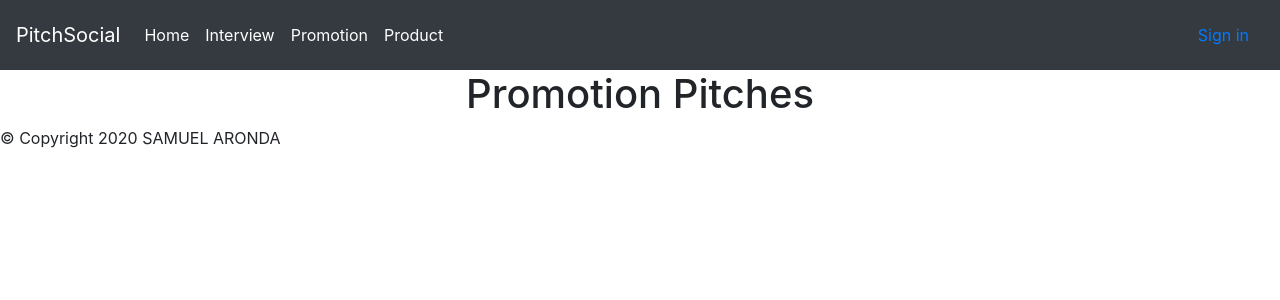
After one commit to arondasamuel123/PitchApp, a Flask app: page /interviews in a window 1280 px wide. The commit adds this page. Shown: the top 300 px of the page. Run offline with Flask 2, Linux system fonts and the light colour scheme; data that the repository does not hold is empty; some libraries are stand-ins or nearby versions.

Commit message:
Added templates for the categories Interview, Product and Promotion as well as their routes

```diff
--- a/app/main/views.py
+++ b/app/main/views.py
@@ -60,3 +60,22 @@ def update_pic(id):
         user.profile_image = path
         db.session.commit()
     return redirect(url_for('main.user_profile', id= id))
+
+@main.route('/promotions')
+def get_promotions():
+    promotion_pitches = Pitch.query.filter_by(category='Promotion-Pitch').all()
+
+    return render_template('promo_pitch.html', promotion_pitches=promotion_pitches)
+
+
+@main.route('/interviews')
+def get_interviews():
+    interview_pitches = Pitch.query.filter_by(category='Interview-Pitch').all()
+
+    return render_template('interview_pitch.html', interview_pitches=interview_pitches)
+
+@main.route('/products')
+def get_products():
+    product_pitches = Pitch.query.filter_by(category='Product-Pitch').all()
+
+    return render_template('product_pitch.html', product_pitches=product_pitches)
--- a/app/templates/home.html
+++ b/app/templates/home.html
@@ -31,7 +31,7 @@
 
         </div>
         {%endfor%}
-    </dicv>
+    </div>
 {%endblock%}
 
 
--- /dev/null
+++ b/app/templates/interview_pitch.html
@@ -0,0 +1,27 @@
+{%extends 'base.html'%}
+{%block content%}
+{{super()}}
+<div class="container">
+    <h1 align="center">Promotion Pitches</h1>
+{%for interview in interview_pitches%}
+<div class="row">
+    <div class="col-md-2"></div>
+
+    <div class= "col-md-8">
+        <div class="card text-white bg-dark mb-3" style="width: 18rem;">
+            <div class="card-body">
+              <h5 class="card-title">{{interview.category}}</h5>
+
+              <p class="card-text">{{interview.mintute_pitch}}</p>
+              <a style="color: white;" href="/addcomment/{{interview.id}}" class="card-link">Add Comment</a>
+              <a style="color: white;" href="/viewcomments/{{interview.id}}" class="card-link">View Comments</a>
+            </div>
+          </div>
+
+    </div>
+
+</div>
+{%endfor%}
+</div>
+
+{%endblock%}
--- a/app/templates/navbar.html
+++ b/app/templates/navbar.html
@@ -9,13 +9,13 @@
           <a class="nav-link"style="color: white;" href="/">Home <span class="sr-only">(current)</span></a>
         </li>
         <li class="nav-item">
-          <a class="nav-link"style="color: white;" href="#">Interview</a>
+          <a class="nav-link"style="color: white;" href="{{url_for('main.get_interviews')}}">Interview</a>
         </li>
         <li class="nav-item">
-          <a class="nav-link"style="color: white;" href="#">Promotion</a>
+          <a class="nav-link"style="color: white;" href="{{url_for('main.get_promotions')}}">Promotion</a>
         </li>
         <li class="nav-item">
-            <a class="nav-link"style="color: white;" href="#">Product</a>
+            <a class="nav-link"style="color: white;" href="{{url_for('main.get_products')}}">Product</a>
           </li>
       </ul>
     </div>
```
Also changed, not shown: app/templates/product_pitch.html (added, +31 -0 lines), app/templates/promo_pitch.html (added, +27 -0 lines).
